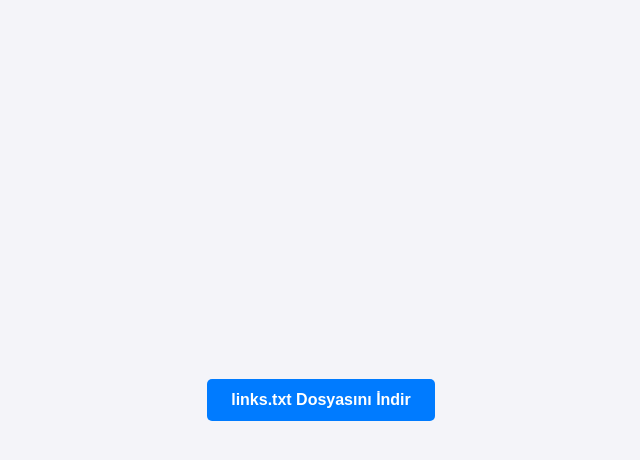
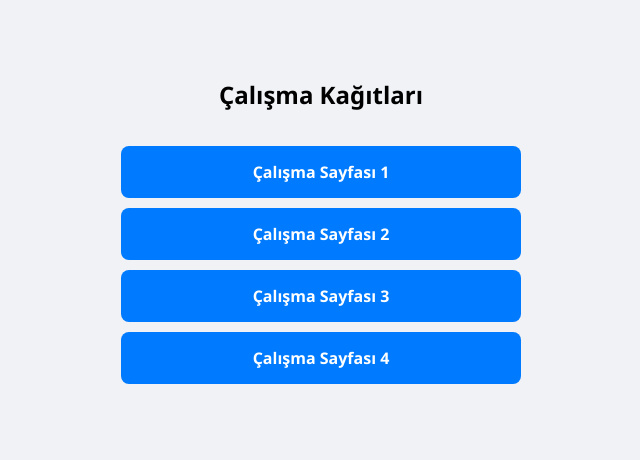
Before and after one commit to Metebay/sencerlink, a plain HTML site: page index.html in a window 1280 px wide. Shown: the whole page, without its empty margins (319-959 px from the left). Drawn offline with Linux system fonts and the light colour scheme.

Commit message:
Modify title and enhance button styles in index.html
Updated the title and improved styling for buttons and layout.

```diff
--- a/index.html
+++ b/index.html
@@ -3,42 +3,103 @@
 <head>
     <meta charset="UTF-8">
     <meta name="viewport" content="width=device-width, initial-scale=1.0">
-    <title>Dosya İndir</title>
+    <title>Çalışma Sayfaları</title>
     <style>
-        /* Sayfayı ortalamak ve arka planı yumuşatmak için */
         body {
-            font-family: sans-serif;
+            font-family: 'Segoe UI', Tahoma, Geneva, Verdana, sans-serif;
             display: flex;
-            justify-content: center;
+            flex-direction: column;
             align-items: center;
-            height: 100vh;
-            margin: 0;
-            background-color: #f4f4f9;
+            gap: 15px;
+            padding: 50px;
+            background-color: #f0f2f5;
         }
 
-        /* Bağlantıyı buton formuna sokan CSS */
-        .download-btn {
-            display: inline-block;
-            padding: 12px 24px;
-            background-color: #007bff;
-            color: white;
-            text-decoration: none;
-            border-radius: 5px;
-            font-weight: bold;
-            transition: background-color 0.3s ease;
+        .btn-container {
+            display: flex;
+            flex-direction: column;
+            gap: 10px;
+            width: 100%;
+            max-width: 400px;
         }
 
-        /* Mouse ile üzerine gelindiğinde renk değişimi */
-        .download-btn:hover {
+        /* Standart Buton Stili */
+        .ws-button {
+            display: block;
+            padding: 15px 20px;
+            text-align: center;
+            text-decoration: none;
+            color: white;
+            background-color: #007bff; /* Mavi - Henüz açılmamış */
+            border-radius: 8px;
+            font-weight: bold;
+            transition: all 0.3s ease;
+            border: none;
+            cursor: pointer;
+        }
+
+        .ws-button:hover {
             background-color: #0056b3;
+            transform: translateY(-2px);
+        }
+
+        /* Daha önce açılmış (ziyaret edilmiş) buton stili */
+        .ws-button.visited {
+            background-color: #6c757d; /* Gri - Açılmış */
+            opacity: 0.8;
+        }
+
+        .ws-button.visited::after {
+            content: " (Açıldı)";
+            font-size: 0.8em;
+            font-weight: normal;
         }
     </style>
 </head>
 <body>
 
-    <a href="links.txt" download="links.txt" class="download-btn">
-        links.txt Dosyasını İndir
-    </a>
+    <h2>Çalışma Kağıtları</h2>
+
+    <div class="btn-container">
+        <a href="https://www.liveworksheets.com/worksheet/en/english-second-language-esl/1145921"
+           class="ws-button" id="link1" onclick="markAsVisited('link1')">Çalışma Sayfası 1</a>
+
+        <a href="https://www.liveworksheets.com/worksheet/en/english-language/1404814"
+           class="ws-button" id="link2" onclick="markAsVisited('link2')">Çalışma Sayfası 2</a>
+
+        <a href="https://www.liveworksheets.com/worksheet/en/english-second-language-esl/416471"
+           class="ws-button" id="link3" onclick="markAsVisited('link3')">Çalışma Sayfası 3</a>
+
+        <a href="https://www.liveworksheets.com/worksheet/en/english-second-language-esl/663948"
+           class="ws-button" id="link4" onclick="markAsVisited('link4')">Çalışma Sayfası 4</a>
+    </div>
+
+    <script>
+        // Sayfa yüklendiğinde daha önce tıklananları kontrol et
+        window.onload = function() {
+            const visitedLinks = JSON.parse(localStorage.getItem('visitedWorksheets')) || [];
+
+            visitedLinks.forEach(id => {
+                const element = document.getElementById(id);
+                if (element) {
+                    element.classList.add('visited');
+                }
+            });
+        };
+
+        // Tıklandığında local storage'a kaydet
+        function markAsVisited(id) {
+            let visitedLinks = JSON.parse(localStorage.getItem('visitedWorksheets')) || [];
+
+            if (!visitedLinks.includes(id)) {
+                visitedLinks.push(id);
+                localStorage.setItem('visitedWorksheets', JSON.stringify(visitedLinks));
+            }
+
+            // Görseli anında güncelle
+            document.getElementById(id).classList.add('visited');
+        }
+    </script>
 
 </body>
 </html>
```
